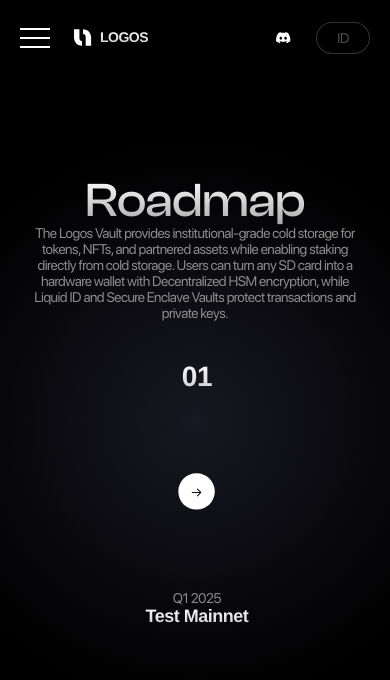
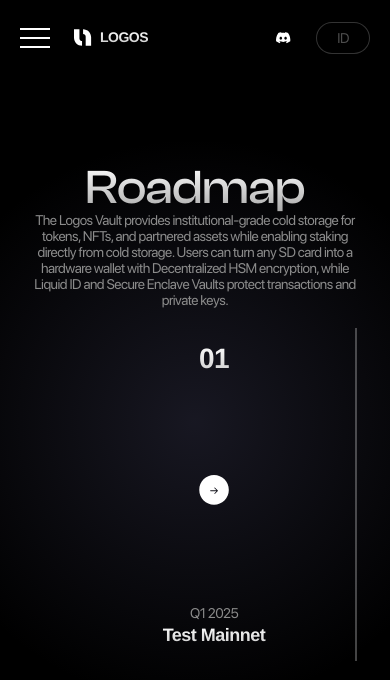
Before and after one commit to ivandalechenko/logosLend, a React (Vite) app: page /Roadmap in a window 390 px wide. Shown: the top 680 px of the page. Built offline with nearby package versions, Linux system fonts and the light colour scheme.

Commit message:
feat: added content to roadmap page, wallet page and welcome page

```diff
--- a/src/pages/Roadmap/Roadmap.jsx
+++ b/src/pages/Roadmap/Roadmap.jsx
@@ -6,31 +6,75 @@
 
 export default () => {
     const glist = useRef(null);
-    const [scrollPosition, setScrollPosition] = useState(0);
+    const containerRef = useRef(null);
+    const [scrollPosition, setScrollPosition] = useState(() => {
+        return window.innerWidth <= 768 ? 0 : 0;
+    });
+    const [isDragging, setIsDragging] = useState(false);
+    const [startY, setStartY] = useState(0);
 
     useEffect(() => {
-        const handleScroll = () => {
+        const container = containerRef.current;
+
+        const handleWheel = (e) => {
+            e.preventDefault();
             if (glist.current) {
-                // Get the total scrollable width of the roadmap list
                 const totalWidth = glist.current.scrollWidth - glist.current.clientWidth;
-
-                // Calculate how far we've scrolled down as a percentage
-                const scrollPercent = (window.scrollY / (document.documentElement.scrollHeight - window.innerHeight));
-
-                // Move the list based on scroll position
-                const moveAmount = -(totalWidth * scrollPercent);
-                setScrollPosition(moveAmount);
+                const newPosition = Math.max(
+                    -(totalWidth + 20),
+                    Math.min(0, scrollPosition - e.deltaY)
+                );
+                setScrollPosition(newPosition);
             }
         };
 
-        window.addEventListener('scroll', handleScroll);
+        const handleTouchStart = (e) => {
+            setIsDragging(true);
+            setStartY(e.touches[0].clientY);
+        };
+
+        const handleTouchMove = (e) => {
+            if (!isDragging || !glist.current) return;
+
+            const currentY = e.touches[0].clientY;
+            const deltaY = (startY - currentY) * 2;
+            setStartY(currentY);
+
+            const totalWidth = glist.current.scrollWidth - glist.current.clientWidth;
+            const newPosition = Math.max(
+                -(totalWidth + 20),
+                Math.min(0, scrollPosition - deltaY)
+            );
+
+            setScrollPosition(newPosition);
+            e.preventDefault();
+        };
+
+        const handleTouchEnd = () => {
+            setIsDragging(false);
+        };
+
+        if (container) {
+            container.addEventListener('wheel', handleWheel, { passive: false });
+            container.addEventListener('touchstart', handleTouchStart, { passive: true });
+            container.addEventListener('touchmove', handleTouchMove, { passive: false });
+            container.addEventListener('touchend', handleTouchEnd);
+            container.addEventListener('touchcancel', handleTouchEnd);
+        }
+
         return () => {
-            window.removeEventListener('scroll', handleScroll);
+            if (container) {
+                container.removeEventListener('wheel', handleWheel);
+                container.removeEventListener('touchstart', handleTouchStart);
+                container.removeEventListener('touchmove', handleTouchMove);
+                container.removeEventListener('touchend', handleTouchEnd);
+                container.removeEventListener('touchcancel', handleTouchEnd);
+            }
         };
-    }, []);
+    }, [scrollPosition, isDragging, startY]);
 
     return (
-        <div className='Roadmap'>
+        <div className='Roadmap' ref={containerRef}>
             <div className='Introduction_block'>
                 <TXTHeader>
                     Roadmap
--- a/src/pages/Roadmap/Roadmap.scss
+++ b/src/pages/Roadmap/Roadmap.scss
@@ -1,10 +1,16 @@
 .Roadmap {
     width: 100%;
-    overflow-x: hidden;
+    overflow: hidden;
+    min-height: 100vh;
 
     .Introduction_block {
         padding: 40px 20px;
         text-align: center;
+        height: 100%;
+        display: flex;
+        flex-direction: column;
+        align-items: center;
+        overflow: hidden;
     }
 
     .Introduction_roadmap_list {
@@ -12,17 +18,72 @@
         gap: 40px;
         padding: 40px 0;
         margin: 0 auto;
-        max-width: 100%;
-        overflow-x: auto;
-        -ms-overflow-style: none;  /* Hide scrollbar IE and Edge */
-        scrollbar-width: none;  /* Hide scrollbar Firefox */
+        width: max-content;
+        position: relative;
+        left: 50%;
+        transform: translateX(-50%);
+        -ms-overflow-style: none;
+        scrollbar-width: none;
+        touch-action: none;
+        user-select: none;
 
         &::-webkit-scrollbar {
-            display: none;  /* Hide scrollbar Chrome, Safari and Opera */
+            display: none;
         }
 
         .Introduction_roadmap_element {
-            flex-shrink: 0;  /* Prevent items from shrinking */
+            flex-shrink: 0;
+            width: 220px;
+            padding: 15px;
+
+            &_num, &_arrow, &_info {
+                margin: 10px 0;
+            }
+
+            &_arrow img {
+                display: block;
+                margin: 0 auto;
+            }
+
+            &_info {
+                display: flex;
+                flex-direction: column;
+                gap: 10px;
+                align-items: center;
+            }
         }
     }
 }
+
+@media (max-width: 768px) {
+    .Roadmap {
+        .Introduction_roadmap_list {
+            padding: 20px 0;
+            gap: 12px;
+            transform: translateX(0);
+            left: 20px;
+
+            .Introduction_roadmap_element {
+                width: 25px;
+                padding: 5px;
+
+                &_num {
+                    font-size: 0.85em;
+                }
+
+                &_arrow img {
+                    width: 30px;
+                    height: 30px;
+                }
+
+                &_info {
+                    display: flex;
+                    flex-direction: column;
+                    align-items: center;
+                    text-align: center;
+                    gap: 4px;
+                }
+            }
+        }
+    }
+}
--- a/src/pages/Wallet/Wallet.jsx
+++ b/src/pages/Wallet/Wallet.jsx
@@ -13,6 +13,8 @@
     const wts = useRef(null)
     const isSoon = useRef(null)
     const app = useRef(null)
+    const [activeDot, setActiveDot] = useState(0);
+
     useEffect(() => {
         isSoon.current = false
     }, [])
@@ -96,6 +98,7 @@
 
     const showSoon = () => {
         hideNShow()
+        setActiveDot(1)
         setTimeout(() => {
             gsap.to(`.hdr`, {
                 text: `MemeChain - The Hub for Memecoin Traders`,
@@ -115,6 +118,7 @@
 
     const showMemeChain = () => {
         hideNShow()
+        setActiveDot(0)
         setTimeout(() => {
             gsap.to(`.hdr`, {
                 text: `Swap, Trade & Move Liquidity Instantly`,
@@ -130,6 +134,7 @@
 
     const showCattext = () => {
         hideNShow()
+        setActiveDot(2)
         setTimeout(() => {
             gsap.to(`.hdr`, {
                 text: `AI Trading Companions`,
@@ -153,6 +158,7 @@
 
     useEffect(() => {
         curText.current = 0
+        setActiveDot(0)
         textInt.current = setInterval(() => {
             curText.current = curText.current + 1
             if (curText.current > 2) curText.current = 0
@@ -165,7 +171,21 @@
         }
     }, [])
 
-
+    // Add click handlers for the dots
+    const handleDotClick = (index) => {
+        clearInterval(textInt.current)
+        curText.current = index
+        if (index === 0) showMemeChain()
+        if (index === 1) showSoon()
+        if (index === 2) showCattext()
+        textInt.current = setInterval(() => {
+            curText.current = curText.current + 1
+            if (curText.current > 2) curText.current = 0
+            if (curText.current === 0) showMemeChain()
+            if (curText.current === 1) showSoon()
+            if (curText.current === 2) showCattext()
+        }, 10000);
+    }
 
     return (
         <div className='Wallet' ref={app}>
@@ -197,6 +217,15 @@
                     No gas fees. No delays. No limits. Just instant cross-chain swaps, AI-powered trading, and full memecoin support—without the headache of native tokens for gas. Whether you're aping or making serious plays, Logos Wallet functions the way a wallet should. Simple.
                 </TXTPlain>
                 <ButtonOut text={'MemeChain'} className="btn" />
+                <div className='Wallet__dots'>
+                    {[0, 1, 2].map((index) => (
+                        <div
+                            key={index}
+                            className={`Wallet__dot ${activeDot === index ? 'active' : ''}`}
+                            onClick={() => handleDotClick(index)}
+                        />
+                    ))}
+                </div>
             </div>
         </div>
     )
--- a/src/pages/Wallet/Wallet.scss
+++ b/src/pages/Wallet/Wallet.scss
@@ -216,3 +216,32 @@
         }
     }
 }
+
+.Wallet__dots {
+    position: fixed;
+    left: 30px;
+    top: 50%;
+    transform: translateY(-50%);
+    display: flex;
+    flex-direction: column;
+    gap: 15px;
+    z-index: 10;
+}
+
+.Wallet__dot {
+    width: 10px;
+    height: 10px;
+    border-radius: 50%;
+    background-color: rgba(255, 255, 255, 0.3);
+    cursor: pointer;
+    transition: all 0.3s ease;
+
+    &.active {
+        background-color: white;
+        transform: scale(1.2);
+    }
+
+    &:hover {
+        background-color: rgba(255, 255, 255, 0.8);
+    }
+}
--- a/src/pages/Welcome/Welcome.jsx
+++ b/src/pages/Welcome/Welcome.jsx
@@ -95,21 +95,18 @@
                 </div>
                 <div className='Welcome_selector_desc free_img'>
                     <div className='Welcome_selector_desc_inner'>
-                        {
-                            links.map((link, index) => {
-                                if (link.text && link.text !== 'meow') {
-                                    return <div className='Welcome_selector_desc_item' style={{
-                                        opacity: selected === link.text || selected === 'meow' ? 1 : .2
-                                    }}>
-                                        {link.text}
-                                    </div>
-                                }
-                            })
-                        }
+                        <div className='Welcome__decor_mouse free_img'>
+                            <img src="/img/Welcome/mouse.svg" alt="" />
+                        </div>
+                        <div className='Welcome_selector_desc_item' style={{
+                            opacity: selected === 'VISA' ? 1 : .2
+                        }}>
+                            VISA
+                        </div>
                     </div>
                 </div>
             </div>
 
-        </div>
+        </div >
     );
 };
--- a/src/pages/Welcome/Welcome.scss
+++ b/src/pages/Welcome/Welcome.scss
@@ -4,6 +4,51 @@
     position: relative;
     z-index: 0;
     top: -50px;
+
+    // &__decor {
+    //     width: 100%;
+    //     position: relative;
+    // }
+
+    &__decor {
+        height: 400px;
+        width: 100%;
+        display: flex;
+        justify-content: center;
+
+        &_mouse {
+            animation: mouseAnim 2s infinite;
+
+            @keyframes mouseAnim {
+                0% {
+                    scale: 1;
+                }
+
+                10% {
+                    rotate: 10deg;
+                    scale: 1.5;
+                }
+
+                20% {
+                    scale: 1;
+                }
+
+                30% {
+                    rotate: -10deg;
+                    scale: 1.5;
+                }
+
+                40% {
+                    rotate: 0deg;
+                    scale: 1;
+                }
+
+                100% {
+                    scale: 1;
+                }
+            }
+        }
+    }
 
     &_selector {
         width: 100%;
@@ -18,7 +63,7 @@
             &_inner {
                 min-width: 400px;
                 display: flex;
-                justify-content: center;
+                flex-direction: column;
                 align-items: center;
                 column-gap: 24px;
 
@@ -132,3 +177,22 @@
 
     }
 }
+
+.Welcome_selector_desc_item {
+    font-size: 16px;
+    color: white;
+}
+
+.Welcome_selector_desc_inner {
+    display: flex;
+    flex-direction: column;
+    align-items: center;
+
+    .Welcome__decor_mouse {
+        margin-bottom: 10px;
+    }
+
+    .Welcome_selector_desc_item {
+        margin-top: 30px;
+    }
+}
```
